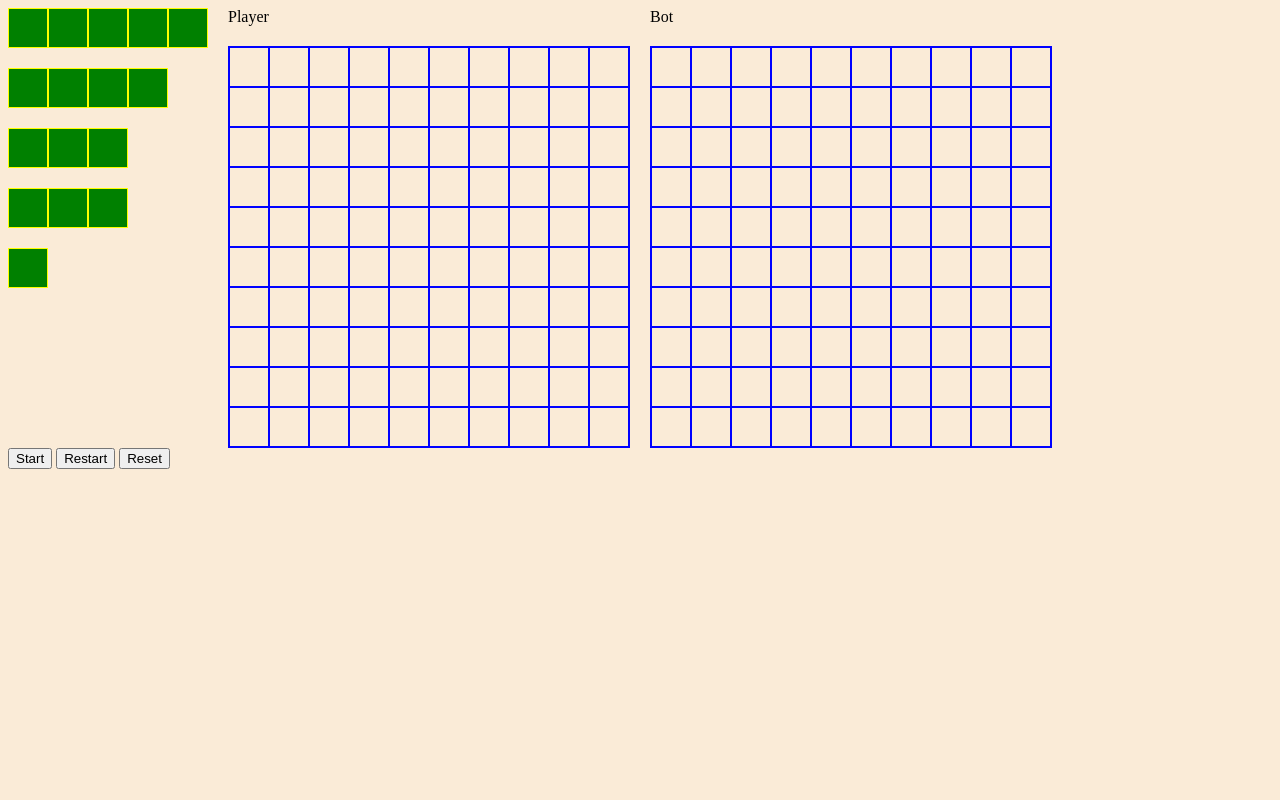
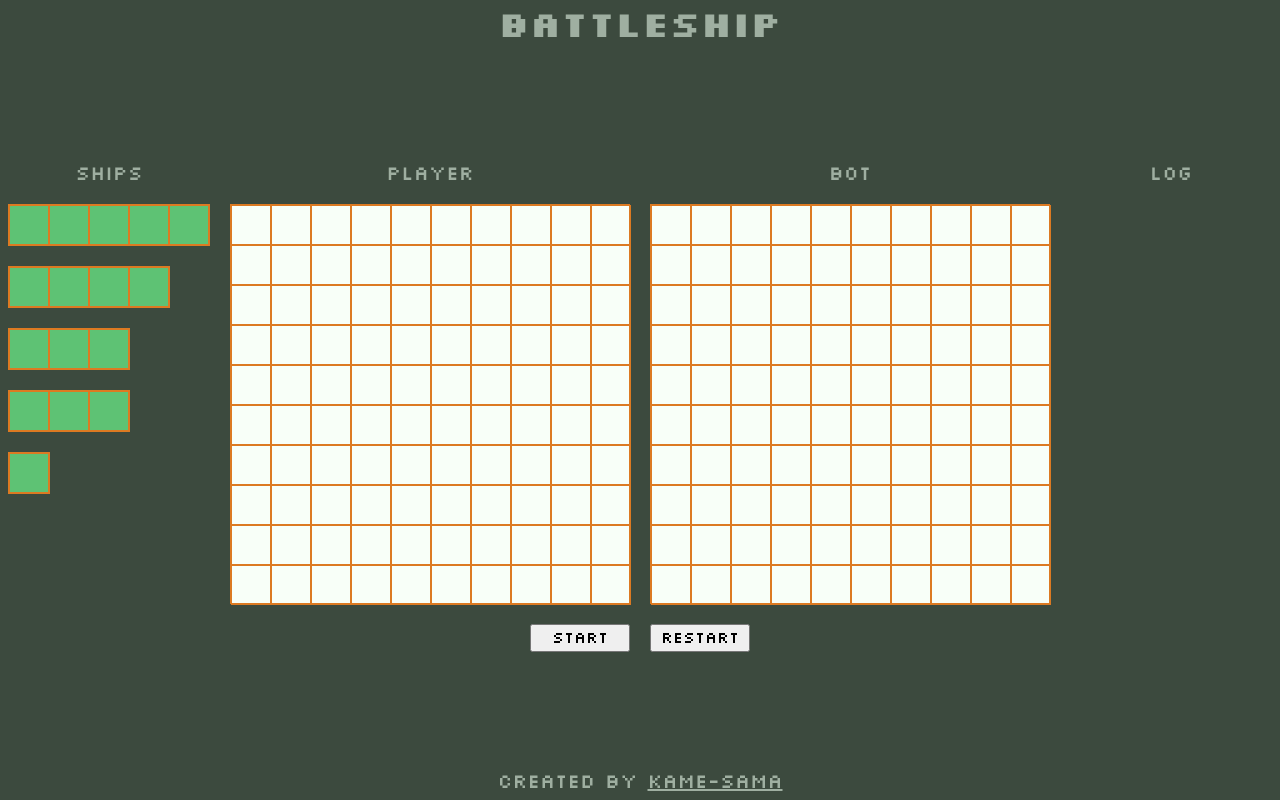
Before and after one commit to kame-sama/battleship, a website built with Vite: page index.html in a window 1280 px wide. Built offline with nearby package versions, Linux system fonts and the light colour scheme.

Commit message:
Improve UI

```diff
--- a/assets/styles.css
+++ b/assets/styles.css
@@ -1,8 +1,71 @@
+@font-face {
+  font-family: 'Silkscreen';
+  font-weight: 400;
+  src:
+    local('Silkscreen Regular'),
+    url('./silkscreen-regular-webfont.woff2') format('woff2'),
+    url('./silkscreen-regular-webfont.woff') format('woff');
+}
+
+@font-face {
+  font-family: 'Silkscreen';
+  font-weight: 700;
+  src:
+    local('Silkscreen Bold'),
+    url('./silkscreen-bold-webfont.woff2') format('woff2'),
+    url('./silkscreen-bold-webfont.woff') format('woff');
+}
+
+:root {
+  --var-background-clr: #3c4a3e;
+  --var-foreground-clr: #9fafa1;
+  --var-board-clr: #f8fff8;
+  --var-ship-clr: #5ec274;
+  --var-edge-clr: #dc7a22;
+  --var-neutral-clr: #009cff;
+  --var-hit-clr: #e53245;
+}
+
+*,
+*::before,
+*::after {
+  box-sizing: border-box;
+  margin: 0;
+  padding: 0;
+}
+
 body {
-  background-color: antiquewhite;
+  font-family: 'Silkscreen';
+  background-color: var(--var-background-clr);
+  color: var(--var-foreground-clr);
+  display: flex;
+  flex-direction: column;
+  justify-content: space-between;
+  min-height: 100vh;
+}
+
+header {
+  font-size: 2.25rem;
+  font-weight: 700;
+  text-align: center;
+  padding: 0.5rem;
+}
+
+footer {
+  text-align: center;
+  font-size: 1.25rem;
+  padding: 0.5rem;
+}
+
+main {
+  display: grid;
+  gap: 20px;
 }
 
 .container {
+  max-width: 1400px;
+  margin-left: auto;
+  margin-right: auto;
   display: grid;
   grid-template-columns: 1fr max-content 1fr;
   gap: 20px;
@@ -16,9 +79,10 @@ body {
 }
 
 .board {
+  background-color: var(--var-board-clr);
   width: 400px;
   height: 400px;
-  border: 1px solid blue;
+  border: 1px solid var(--var-edge-clr);
   display: grid;
   grid-template: repeat(10, 40px) / repeat(10, 40px);
 }
@@ -26,11 +90,12 @@ body {
 .cell {
   position: relative;
   box-sizing: border-box;
-  border: 1px solid blue;
+  border: 1px solid var(--var-edge-clr);
 }
 
 .ship {
-  background-color: green;
+  background-color: var(--var-ship-clr);
+  border: 1px solid var(--var-edge-clr);
 }
 
 .hit::after,
@@ -46,14 +111,15 @@ body {
 }
 
 .hit::after {
-  background-color: red;
+  background-color: var(--var-hit-clr);
 }
 
 .miss::after {
-  background-color: yellow;
+  background-color: var(--var-neutral-clr);
 }
 
-.ships {
+.ships,
+.log {
   display: flex;
   flex-direction: column;
   align-items: start;
@@ -76,10 +142,40 @@ body {
   width: 40px;
   height: 40px;
   box-sizing: border-box;
-  border: 1px solid yellow;
+  border: 1px solid var(--var-edge-clr);
   pointer-events: none;
 }
 
 .placed {
-  background-color: gray;
+  background-color: var(--var-neutral-clr);
+  opacity: 25%;
 }
+
+#message {
+  align-self: stretch;
+  overflow-y: auto;
+  max-height: 400px;
+}
+
+.title {
+  justify-self: center;
+  align-self: center;
+  font-size: 1.25rem;
+}
+
+.buttons {
+  display: flex;
+  justify-content: center;
+  gap: 20px;
+}
+
+button {
+  font: inherit;
+  width: 100px;
+  padding: 0.25rem;
+  cursor: pointer;
+}
+
+a {
+  color: inherit;
+}
--- a/index.html
+++ b/index.html
@@ -6,8 +6,11 @@
     <title>Battleship</title>
   </head>
   <body>
+    <header>BATTLESHIP</header>
+    <main>
       <div class="container">
         <div class="ships">
+          <div class="title">Ships</div>
           <div class="ship carrier">
             <div></div>
             <div></div>
@@ -36,18 +39,24 @@
           </div>
         </div>
         <div class="boards">
-        <div>Player</div>
-        <div>Bot</div>
+          <div class="title">Player</div>
+          <div class="title">Bot</div>
           <div id="player" class="board"></div>
           <div id="enemy" class="board"></div>
         </div>
+        <div class="log">
+          <div class="title">Log</div>
           <div id="message"></div>
+        </div>
       </div>
       <div class="buttons">
         <button id="start">Start</button>
         <button id="restart">Restart</button>
-      <button id="reset">Reset</button>
       </div>
+    </main>
+    <footer>
+      Created by <a href="https://www.github.com/kame-sama/">kame-sama</a>
+    </footer>
     <script type="module" src="src/main.ts"></script>
   </body>
 </html>
--- a/src/main.ts
+++ b/src/main.ts
@@ -13,7 +13,6 @@ const submarine: HTMLButtonElement = document.querySelector('.submarine')!;
 const destroyer: HTMLButtonElement = document.querySelector('.destroyer')!;
 const start: HTMLButtonElement = document.querySelector('#start')!;
 const restart: HTMLButtonElement = document.querySelector('#restart')!;
-const reset: HTMLButtonElement = document.querySelector('#reset')!;
 
 let player1 = new Player('Player');
 ui.renderBoard(player1.gameboard.board, player, 'player');
@@ -82,7 +81,7 @@ player.addEventListener('click', (e) => {
     const startingPoint = ui.readCoords(e.target);
     try {
       player1.gameboard.placeShip(shipName, startingPoint, direction);
-      message.textContent = '';
+      // message.textContent = '';
       ui.renderBoard(player1.gameboard.board, player, 'player');
       if (shipName === 'carrier') {
         carrier.classList.add('placed');
@@ -97,7 +96,7 @@ player.addEventListener('click', (e) => {
       }
     } catch (error) {
       if (error instanceof Error) {
-        message.textContent = error.message;
+        message.innerHTML += `${error.message}<br>`;
       }
     }
 
@@ -111,10 +110,10 @@ start.addEventListener('click', () => {
   try {
     player1.gameboard.ready();
     isGameStarted = true;
-    message.textContent = 'Game started';
+    message.innerHTML += 'Game started<br>';
   } catch (error) {
     if (error instanceof Error) {
-      message.textContent = error.message;
+      message.innerHTML += `${error.message}<br>`;
     }
   }
 });
@@ -125,21 +124,21 @@ enemy.addEventListener('click', (e) => {
     const coords = ui.readCoords(e.target);
     try {
       player1.makeMove(coords);
-      message.textContent = '';
+      // message.textContent = '';
     } catch (error) {
       if (error instanceof Error) {
-        message.textContent = error.message;
+        message.innerHTML += `${error.message}<br>`;
         return;
       }
     }
 
     const attackResult = player2.gameboard.receiveAttack(coords);
     ui.renderBoard(player2.gameboard.board, enemy, 'enemy');
-    message.textContent = attackResult;
+    message.innerHTML += `${attackResult}<br>`;
     player1.storeMove(coords, attackResult);
 
     if (player2.gameboard.isAllShipsSunk()) {
-      message.textContent = 'Player 1 WINs';
+      message.innerHTML += 'Player WINs<br>';
       isGameStarted = false;
       isGameOver = true;
     }
@@ -149,7 +148,7 @@ enemy.addEventListener('click', (e) => {
     );
     ui.renderBoard(player1.gameboard.board, player, 'player');
     if (player1.gameboard.isAllShipsSunk()) {
-      message.textContent = 'Bot WINs';
+      message.innerHTML += 'Bot WINs<br>';
       isGameStarted = false;
       isGameOver = true;
     }
@@ -162,4 +161,5 @@ restart.addEventListener('click', () => {
   ui.renderBoard(player1.gameboard.board, player, 'player');
   player2 = new Bot();
   ui.renderBoard(player2.gameboard.board, enemy, 'enemy');
+  message.innerHTML = '';
 });
--- a/src/ui-controller.ts
+++ b/src/ui-controller.ts
@@ -2,11 +2,11 @@ export function dragAndDrop(e: MouseEvent) {
   const tar = e.target;
   if (tar instanceof HTMLDivElement) {
     if (
-      tar.id === 'carrier' ||
-      tar.id === 'battleship' ||
-      tar.id === 'cruiser' ||
-      tar.id === 'submarine' ||
-      tar.id === 'destroyer'
+      tar.classList.contains('carrier') ||
+      tar.classList.contains('battleship') ||
+      tar.classList.contains('cruiser') ||
+      tar.classList.contains('submarine') ||
+      tar.classList.contains('destroyer')
     ) {
       const clone = tar.cloneNode(true) as HTMLDivElement;
       clone.style.position = 'absolute';
@@ -61,11 +61,11 @@ function handleMouseMove(e: MouseEvent) {
   const tar = e.target;
   if (tar instanceof HTMLDivElement) {
     if (
-      tar.id === 'carrier' ||
-      tar.id === 'battleship' ||
-      tar.id === 'cruiser' ||
-      tar.id === 'submarine' ||
-      tar.id === 'destroyer'
+      tar.classList.contains('carrier') ||
+      tar.classList.contains('battleship') ||
+      tar.classList.contains('cruiser') ||
+      tar.classList.contains('submarine') ||
+      tar.classList.contains('destroyer')
     ) {
       moveAt(e.pageX, e.pageY, tar);
     }
```
Also changed, not shown: assets/silkscreen-bold-webfont.woff (added), assets/silkscreen-bold-webfont.woff2 (added), assets/silkscreen-regular-webfont.woff (added), assets/silkscreen-regular-webfont.woff2 (added). Lines whose indentation alone changed are shown as unchanged.
